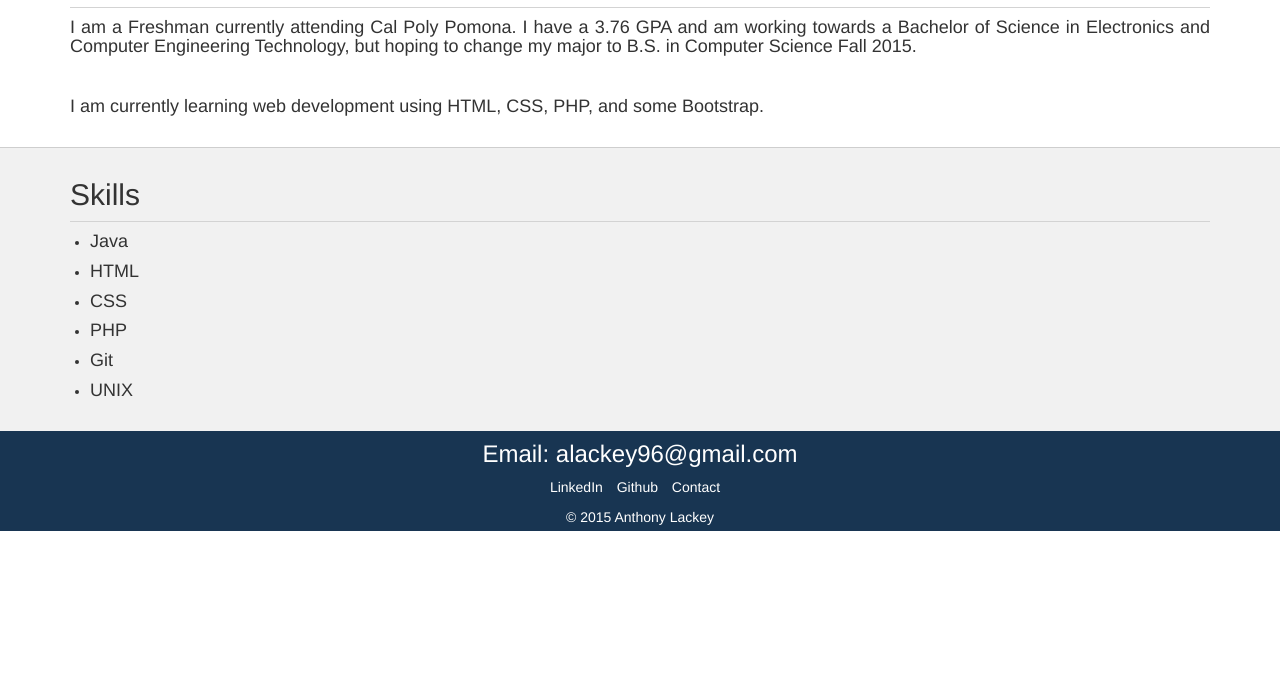
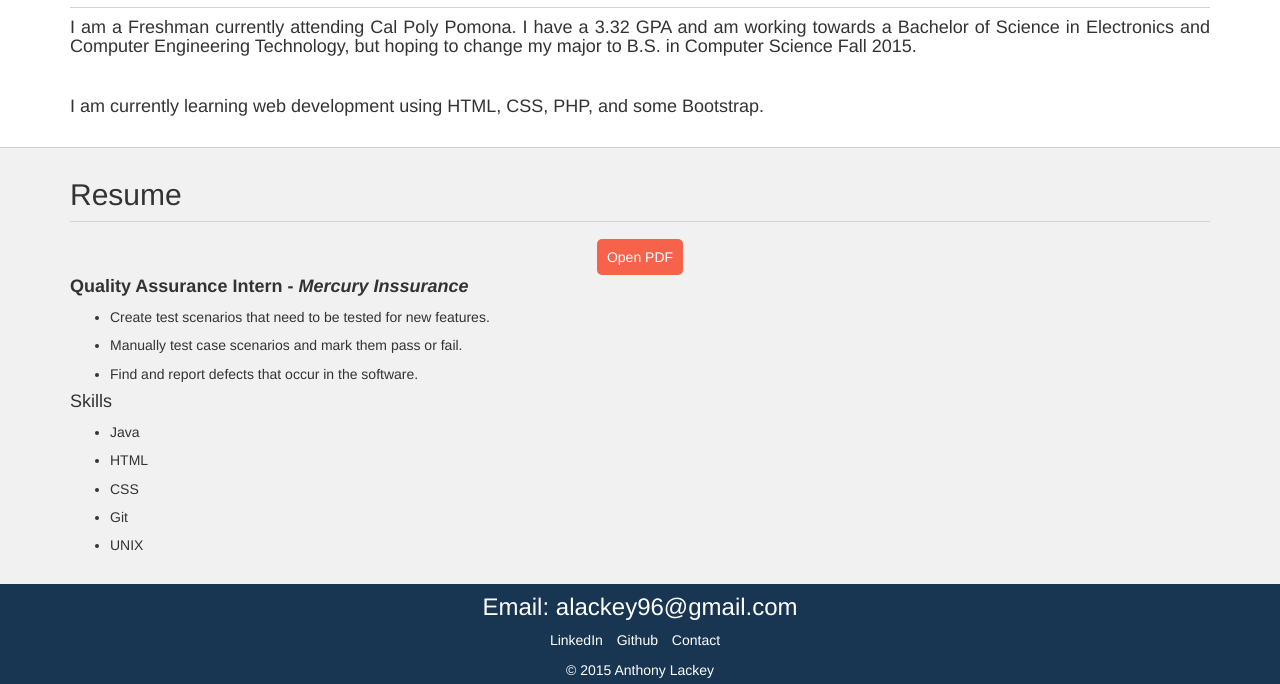
Before and after one commit to Alackey/Alackey.github.io, a plain HTML site: page index.html in a window 1280 px wide. Shown: the part 666-1350 px from the top of the page. Before the commit the page ends 1197 px from the top, so only its background shows below. Drawn offline with nearby package versions, Linux system fonts and the light colour scheme.

Commit message:
Changed links and some titles. half of resume section

```diff
--- a/css/custom.css
+++ b/css/custom.css
@@ -17,6 +17,23 @@ color: #fff;
 	padding-bottom: 20px;
 	background-color: #F1F1F1;
 	border-top: 1px solid #CECECE;
+}
+
+.download-container {
+	width: 100%;
+	height: 40px;
+	text-align: center;
+}
+
+.download-button {
+	position: relative;
+	border-radius: 5px;
+	background-color: #F6624A;
+	color: #fff;
+	width: 100px;
+	height: 40px;
+	padding: 10px;
+	top: 50%;
 }
 
 .skills h2 {
@@ -103,7 +120,3 @@ h3, .bottom  li {
 .bottom li {
 	padding-right: 10px;
 }
-
-.list-padding {
-	padding-left: 20px;
-}
--- a/index.html
+++ b/index.html
@@ -36,9 +36,10 @@
           <!-- Collect the nav links, forms, and other content for toggling -->
           <div class="collapse navbar-collapse" id="bs-example-navbar-collapse-1">
             <ul class="nav navbar-nav navbar-right">
+              <li><a href="#about">About</a></li>
               <li><a href="https://github.com/Alackey/">GitHub</a></li>
-              <li><a href="resume.html">Resume</a></li>
-              <li><a href="#">Contact</a></li>
+              <li><a href="#resume">Resume</a></li>
+              <li><a href="#contact">Contact</a></li>
             </ul>
           </div><!-- /.navbar-collapse -->
         </div><!-- /.container-fluid -->
@@ -56,6 +57,7 @@
       <img src="img/meBracket.png" class="img-responsive center-block" alt="Left Bracket">
       </div>
 
+      <a name="about"></a>
       <div class="about">
       <div class="container">
         <div class="row">
@@ -63,7 +65,10 @@
 
           <h2>About</h2>
           <hr>
-          <h4 class="text-justify">I am a Freshman currently attending Cal Poly Pomona. I have a 3.76 GPA and am working towards a Bachelor of Science in Electronics and Computer Engineering Technology, but hoping to change my major to B.S. in Computer Science Fall 2015.</h4>
+          <h4 class="text-justify">I am a Freshman currently attending Cal Poly Pomona.
+            I have a 3.32 GPA and am working towards a Bachelor of Science in
+            Electronics and Computer Engineering Technology, but hoping to change my
+            major to B.S. in Computer Science Fall 2015.</h4>
           <br>
           <h4>I am currently learning web development  using HTML, CSS, PHP, and some Bootstrap.</h4>
           </div>
@@ -75,21 +80,32 @@
       <div class="container">
         <div class="row">
           <div class="col-sm-12">
-            <h2>Skills</h2>
+            <a name="portfolio"></a>
+            <h2 >Resume</h2>
             <hr>
-            <ul class="list-padding">
-              <li><h4>Java</h4></li>
-              <li><h4>HTML</h4></li>
-              <li><h4>CSS</h4></li>
-              <li><h4>PHP</h4></li>
-              <li><h4>Git</h4></li>
-              <li><h4>UNIX</h4></li>
+            <div class="download-container">
+                <a class="download-button" href="files/techResume.pdf">Open PDF</a>
+            </div>
+            <h4><b>Quality Assurance Intern - <i>Mercury Inssurance</i></b></h4>
+            <ul class="resume_descriptions">
+                <li><h5>Create test scenarios that need to be tested for new features.</h5></li>
+                <li><h5>Manually test case scenarios and mark them pass or fail.</h5></li>
+                <li><h5>Find and report defects that occur in the software.</h5></li>
+            </ul>
+            <h4>Skills</h4>
+            <ul>
+              <li><h5>Java</h5></li>
+              <li><h5>HTML</h5></li>
+              <li><h5>CSS</h5></li>
+              <li><h5>Git</h5></li>
+              <li><h5>UNIX</h5></li>
             </ul>
           </div>
         </div>
       </div>
       </div>
 
+      <a name="contact"></a>
       <div class="footer">
         <div class="container">
           <ul class="email">
```
Also changed, not shown: css/resume.css (+1 -16 lines), resume.html (deleted, +0 -80 lines), 2 other files.
